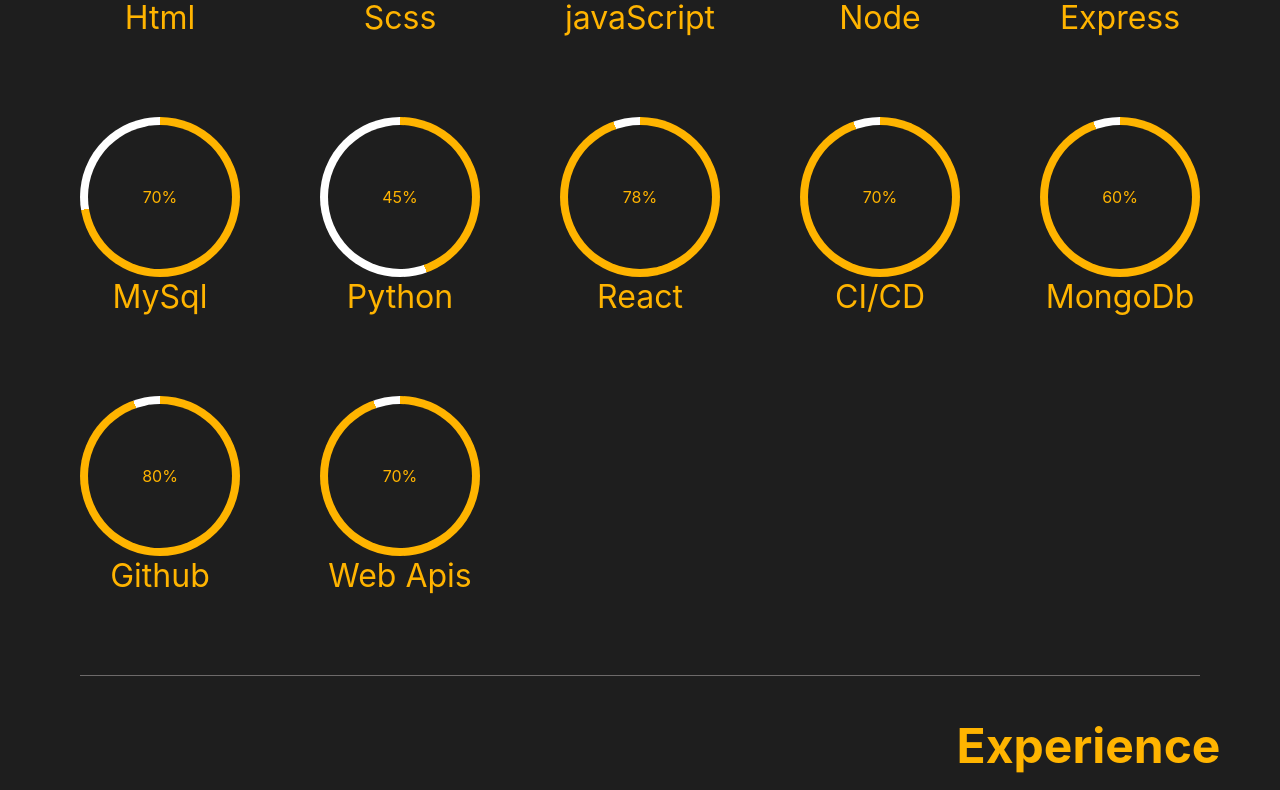
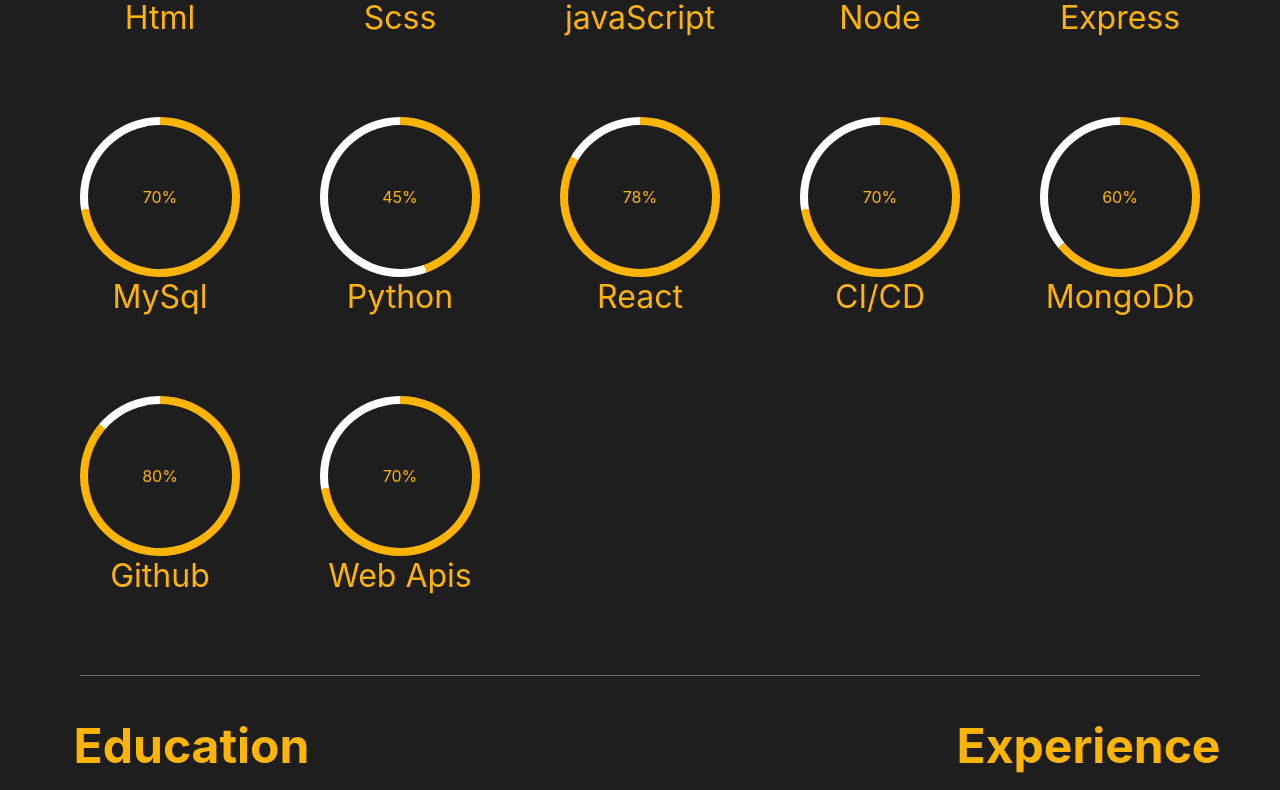
Before and after one commit to NipunaGamage888/portfolio, a React (Create React App) app: page /about in a window 1280 px wide. Shown: the part 1610-2400 px from the top of the page. Built offline with nearby package versions, Linux system fonts and the light colour scheme; the HTML template or start-up script is replaced by a standard one.

Commit message:
added changes

```diff
--- a/src/components/About/About.js
+++ b/src/components/About/About.js
@@ -185,31 +185,31 @@
           <p className="about__language">Python</p>
         </div>
         <div className="about__chart">
-          <div className="about__progress">
+          <div className="about__progress8">
             <p className="about__percentage">78%</p>
           </div>
           <p className="about__language">React</p>
         </div>
         <div className="about__chart">
-          <div className="about__progress">
+          <div className="about__progress9">
             <p className="about__percentage">70%</p>
           </div>
           <p className="about__language">CI/CD</p>
         </div>
         <div className="about__chart">
-          <div className="about__progress">
+          <div className="about__progress10">
             <p className="about__percentage">60%</p>
           </div>
           <p className="about__language">MongoDb</p>
         </div>
         <div className="about__chart">
-          <div className="about__progress">
+          <div className="about__progress11">
             <p className="about__percentage">80%</p>
           </div>
           <p className="about__language">Github</p>
         </div>
         <div className="about__chart">
-          <div className="about__progress">
+          <div className="about__progress12">
             <p className="about__percentage">70%</p>
           </div>
           <p className="about__language">Web Apis</p>
@@ -263,10 +263,10 @@
               the project Reppido. System that provides an overview of all
               incident reports within the municipality. The application consist
               of Incident. Responsible for creating and designing 20% user
-              interfaces.
-              Implemented secure payment gateways, fostering customer trust and boosting sales by 15% during
-incident report downloads. Designed and developed the application using Agile Scrum methodology by
-breaking down the project to several points.
+              interfaces. Implemented secure payment gateways, fostering
+              customer trust and boosting sales by 15% during incident report
+              downloads. Designed and developed the application using Agile
+              Scrum methodology by breaking down the project to several points.
             </p>
           </div>
         </div>
--- a/src/components/About/About.scss
+++ b/src/components/About/About.scss
@@ -361,6 +361,101 @@
       border-radius: 50%;
     }
   }
+  &__progress8 {
+    background: conic-gradient(#ffb400 300.6deg, white 0deg);
+    position: relative;
+    width: 10rem;
+    height: 10rem;
+    border-radius: 50%;
+    display: flex;
+    align-items: center;
+    justify-content: center;
+
+    &::before {
+      content: "";
+      position: absolute;
+      background-color: rgb(30, 30, 30);
+      width: 9rem;
+      height: 9rem;
+      border-radius: 50%;
+    }
+  }
+  &__progress9{
+    background: conic-gradient(#ffb400 260.6deg, white 0deg);
+    position: relative;
+    width: 10rem;
+    height: 10rem;
+    border-radius: 50%;
+    display: flex;
+    align-items: center;
+    justify-content: center;
+
+    &::before {
+      content: "";
+      position: absolute;
+      background-color: rgb(30, 30, 30);
+      width: 9rem;
+      height: 9rem;
+      border-radius: 50%;
+    }
+  }
+  &__progress10{
+    background: conic-gradient(#ffb400 230.6deg, white 0deg);
+    position: relative;
+    width: 10rem;
+    height: 10rem;
+    border-radius: 50%;
+    display: flex;
+    align-items: center;
+    justify-content: center;
+
+    &::before {
+      content: "";
+      position: absolute;
+      background-color: rgb(30, 30, 30);
+      width: 9rem;
+      height: 9rem;
+      border-radius: 50%;
+    }
+  }
+  &__progress11{
+    background: conic-gradient(#ffb400 310.6deg, white 0deg);
+    position: relative;
+    width: 10rem;
+    height: 10rem;
+    border-radius: 50%;
+    display: flex;
+    align-items: center;
+    justify-content: center;
+
+    &::before {
+      content: "";
+      position: absolute;
+      background-color: rgb(30, 30, 30);
+      width: 9rem;
+      height: 9rem;
+      border-radius: 50%;
+    }
+  }
+  &__progress12 {
+    background: conic-gradient(#ffb400 260.6deg, white 0deg);
+    position: relative;
+    width: 10rem;
+    height: 10rem;
+    border-radius: 50%;
+    display: flex;
+    align-items: center;
+    justify-content: center;
+
+    &::before {
+      content: "";
+      position: absolute;
+      background-color: rgb(30, 30, 30);
+      width: 9rem;
+      height: 9rem;
+      border-radius: 50%;
+    }
+  }
   &__percentage {
     color: #ffb400;
     position: relative;
@@ -379,6 +474,8 @@
       display: grid;
       grid-template-columns: repeat(2, 1fr);
       gap: 25rem;
+      justify-content: flex-start;
+      align-items: flex-start;
       padding-bottom: 2rem;
     }
   }
--- a/src/components/Navbar/Navbar.js
+++ b/src/components/Navbar/Navbar.js
@@ -13,6 +13,22 @@
     setOpen(true)
   }
   const toggleOff =()=>{
+    setOpen(false)
+  }
+  const home =()=>{
+    navigate('/')
+    setOpen(false)
+  }
+  const about =()=>{
+    navigate('/about')
+    setOpen(false)
+  }
+  const contact =()=>{
+    navigate('/Contact')
+    setOpen(false)
+  }
+  const project =()=>{
+    navigate('/projects')
     setOpen(false)
   }
   return (
@@ -31,16 +47,16 @@
       />
 
         <ul className="nav__list-mobile">
-        <li onClick={()=>navigate('/')} className="nav__li-mobile">
+        <li onClick={home} className="nav__li-mobile">
             Home
         </li>
-        <li onClick={()=>navigate('/about')} className="nav__li-mobile">
+        <li onClick={about} className="nav__li-mobile">
             About Me
         </li>
-        <li onClick={()=>navigate('/Contact')} className="nav__li-mobile">
+        <li onClick={contact} className="nav__li-mobile">
             Contact
         </li>
-        <li  onClick={()=>navigate('/projects')} className="nav__li-mobile">
+        <li  onClick={project} className="nav__li-mobile">
           Projects
         </li>
 
@@ -48,16 +64,16 @@
       </ul>
       </div>
       <ul className="nav__list">
-        <li onClick={()=>navigate('/')} className="nav__li">
+        <li onClick={home} className="nav__li">
             Home
         </li>
-        <li onClick={()=>navigate('/about')} className="nav__li">
+        <li onClick={about} className="nav__li">
             About Me
         </li>
-        <li onClick={()=>navigate('/Contact')} className="nav__li">
+        <li onClick={contact} className="nav__li">
             Contact
         </li>
-        <li  onClick={()=>navigate('/projects')} className="nav__li">
+        <li  onClick={project} className="nav__li">
           Projects
         </li>
 
```
